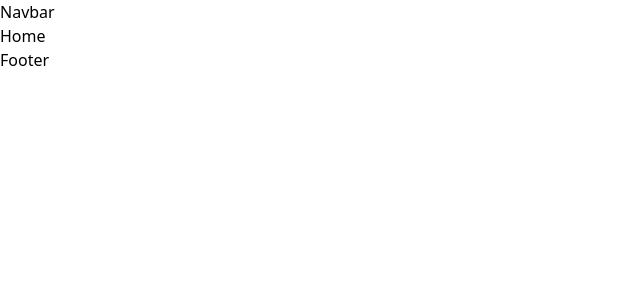
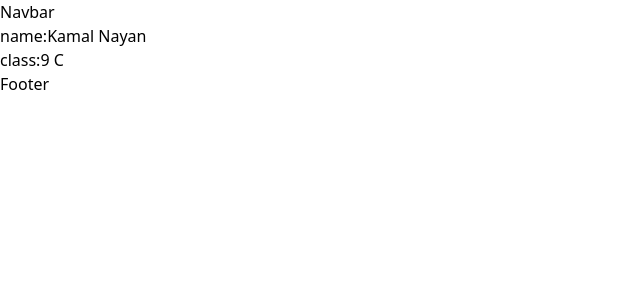
Before and after one commit to shubham5566/eCommerce-and-Firebase, a React (Vite) app: page / in a window 1280 px wide. Shown: the top 300 px of the page, without its empty margins (0-640 px from the left). Built offline with nearby package versions, Linux system fonts and the light colour scheme.

Commit message:
practice with Context

```diff
--- a/src/componants/pages/admin/Admin.jsx
+++ b/src/componants/pages/admin/Admin.jsx
@@ -1,7 +1,10 @@
-import React from 'react'
+import React, { useContext } from 'react'
 import Layout from '../../layout/Layout'
+import MyContext from '../../../context/data/MyContex'
 
 function Admin() {
+  const myCard = useContext(MyContext)
+  console.log(myCard)
   return (
     <Layout>Admin</Layout>
   )
--- a/src/componants/pages/home/Home.jsx
+++ b/src/componants/pages/home/Home.jsx
@@ -1,9 +1,17 @@
-import React from 'react'
+import React, { useContext } from 'react'
 import Layout from '../../layout/Layout'
+import MyContext from '../../../context/data/MyContex'
 
 function Home() {
+  const context =useContext(MyContext)
+  // console.log(context);
+  const {name , std } =  context
   return (
-    <Layout>  Home </Layout>
+    <Layout>
+      <h1>name:{name}</h1>
+      <h1>class:{std}</h1>
+
+    </Layout>
   )
 }
 
--- /dev/null
+++ b/src/context/data/MyContex.jsx
@@ -0,0 +1,5 @@
+import { createContext } from "react";
+
+const MyContext = createContext();
+
+export default MyContext;
--- /dev/null
+++ b/src/context/data/MyState.jsx
@@ -0,0 +1,24 @@
+import React from 'react'
+import MyContext from './MyContex'
+
+function MyState(props) {
+
+
+         const state = {
+            name: "Kamal Nayan",
+            std: "9 C"
+        }
+
+
+
+
+  return (
+    <MyContext.Provider value={state }>
+        {props.children}
+
+    </MyContext.Provider>
+  )
+}
+
+
+export default MyState
--- a/src/main.jsx
+++ b/src/main.jsx
@@ -5,6 +5,7 @@ import './index.css'
 import { RouterProvider, createBrowserRouter } from "react-router-dom"
 import { Admin, AllProduct, Home, NoPage, Order } from './componants/pages/index.js'
 import Cart from './componants/pages/cart/Cart.jsx'
+import MyState from './context/data/MyState.jsx'
 
 const router = createBrowserRouter([
   {
@@ -45,7 +46,10 @@ const router = createBrowserRouter([
 ])
 ReactDOM.createRoot(document.getElementById('root')).render(
   <React.StrictMode>
+    <MyState>
+
         <RouterProvider router={router} />
+    </MyState>
 
   </React.StrictMode>,
 )
```
